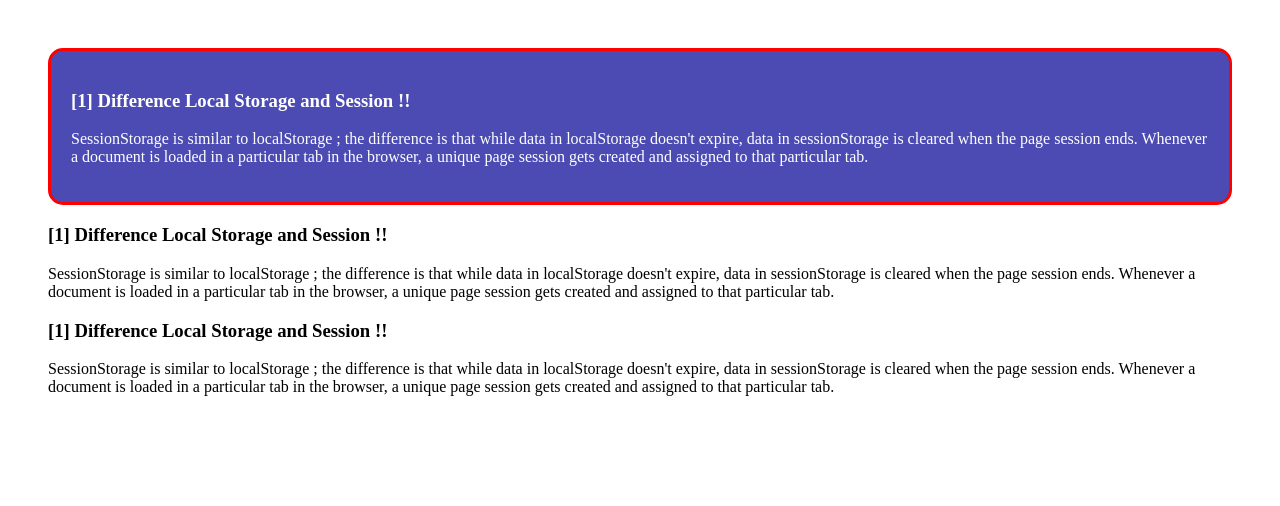
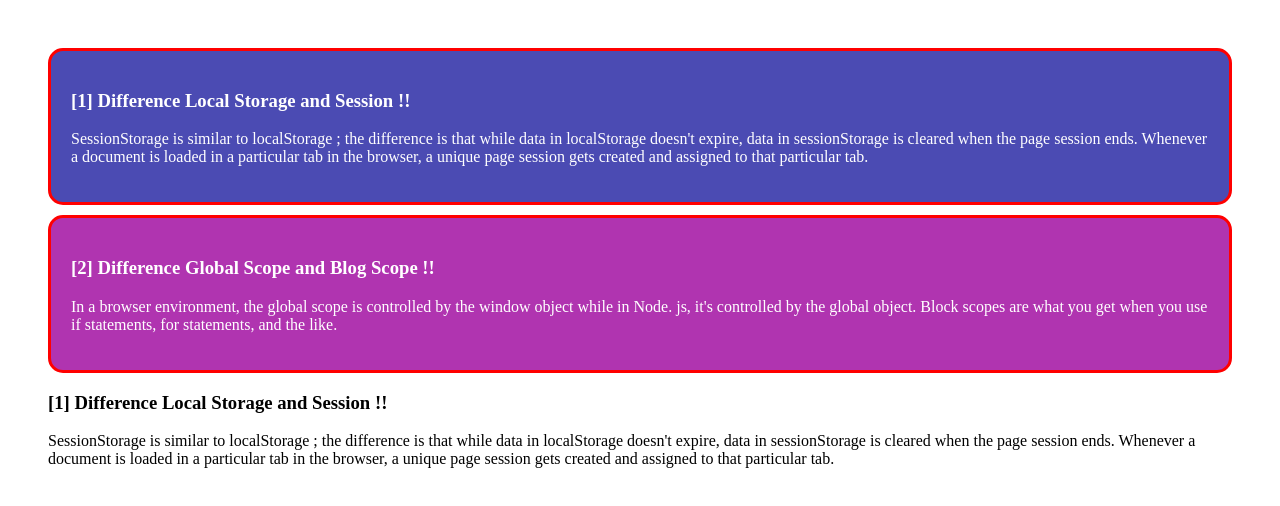
Before and after one commit to Mehedi62544Hasan/Assignment-7, a plain HTML site: page blog.html in a window 1280 px wide. Drawn offline with Linux system fonts and the light colour scheme.

Commit message:
seventh commit

```diff
--- a/blog.html
+++ b/blog.html
@@ -16,6 +16,14 @@
             padding: 20px;
             border: 3px solid red;
             border-radius: 15px;
+            margin-bottom: 10px;
+        }
+        #question2{
+            color: white;
+            background-color: rgb(176, 52, 176);
+            padding: 20px;
+            border: 3px solid red;
+            border-radius: 15px;
         }
 
 
@@ -28,8 +36,8 @@
     <p>SessionStorage is similar to localStorage ; the difference is that while data in localStorage doesn't expire, data in sessionStorage is cleared when the page session ends. Whenever a document is loaded in a particular tab in the browser, a unique page session gets created and assigned to that particular tab.</p>
    </div>
    <div id="question2">
-    <h3>[1] Difference Local Storage and Session !!</h3>
-    <p>SessionStorage is similar to localStorage ; the difference is that while data in localStorage doesn't expire, data in sessionStorage is cleared when the page session ends. Whenever a document is loaded in a particular tab in the browser, a unique page session gets created and assigned to that particular tab.</p>
+    <h3>[2] Difference Global Scope and Blog Scope !!</h3>
+    <p>In a browser environment, the global scope is controlled by the window object while in Node. js, it's controlled by the global object. Block scopes are what you get when you use if statements, for statements, and the like.</p>
    </div>
    <div id="question3">
     <h3>[1] Difference Local Storage and Session !!</h3>
```
